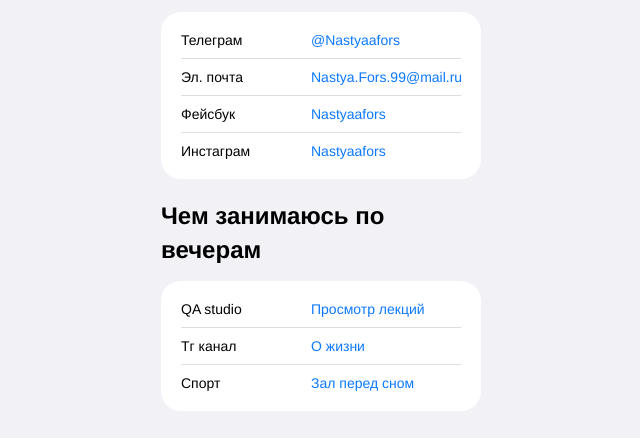
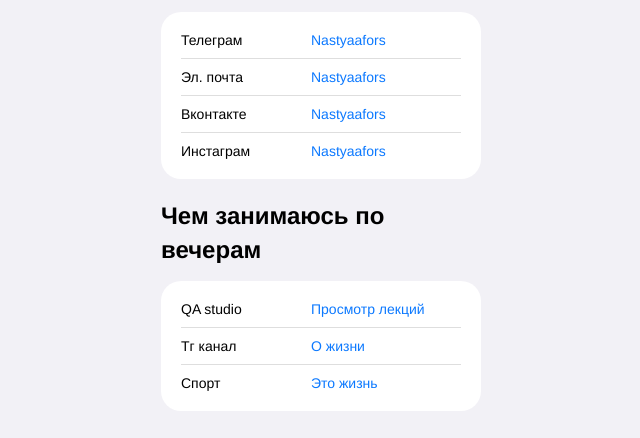
Before and after one commit to nastya0905/cv, a plain HTML site: page index.html in a window 1280 px wide. Shown: the part 217-655 px from the top of the page, without its empty margins (319-959 px from the left). Drawn offline with Linux system fonts and the light colour scheme.

Commit message:
Add files via upload

```diff
--- a/index.html
+++ b/index.html
@@ -22,24 +22,23 @@
         <ul class="links__container">
           <li class="links__link">
             <p class="links__title">Телеграм</p>
-            <a class="linsk__link" href="@Nastyaafors">@Nastyaafors</a>
+            <a class="linsk__link" href="https://t.me/Nastyaafors">Nastyaafors</a>
           </li>
           <li class="links__link">
             <p class="links__title">Эл. почта</p>
-            <a class="linsk__link" href="@Nastyaafors"
-              >Nastya.Fors.99@mail.ru</a
+            <a class="linsk__link" href="mailto:nastya.fors.99@mail.ru"> Nastyaafors</a
             >
           </li>
           <li class="links__link">
-            <p class="links__title">Фейсбук</p>
-            <a class="linsk__link" href="@Nastyaafors"
+            <p class="links__title">Вконтакте</p>
+            <a class="linsk__link" href="https://vk.com/nastyaafors"
               >Nastyaafors</a
             >
           </li>
              </li>
           <li class="links__link">
             <p class="links__title">Инстаграм</p>
-            <a class="linsk__link" href="@Nastyaafors"
+            <a class="linsk__link" href="www.instagram.com/Nastyaafors"
               >Nastyaafors</a
             >
           </li>
@@ -55,11 +54,11 @@
           </li>
           <li class="links__link">
             <p class="links__title">Тг канал</p>
-            <a class="linsk__link" href="@gNastyaafors">О жизни</a>
+            <a class="linsk__link" href="@Nastyaafors">О жизни</a>
           </li>
           <li class="links__link">
             <p class="links__title">Спорт</p>
-            <a class="linsk__link" href="@Nastyaafors">Зал перед сном</a>
+            <a class="linsk__link" href="@Nastyaafors">Это жизнь</a>
           </li>
         </ul>
       </section>
```
